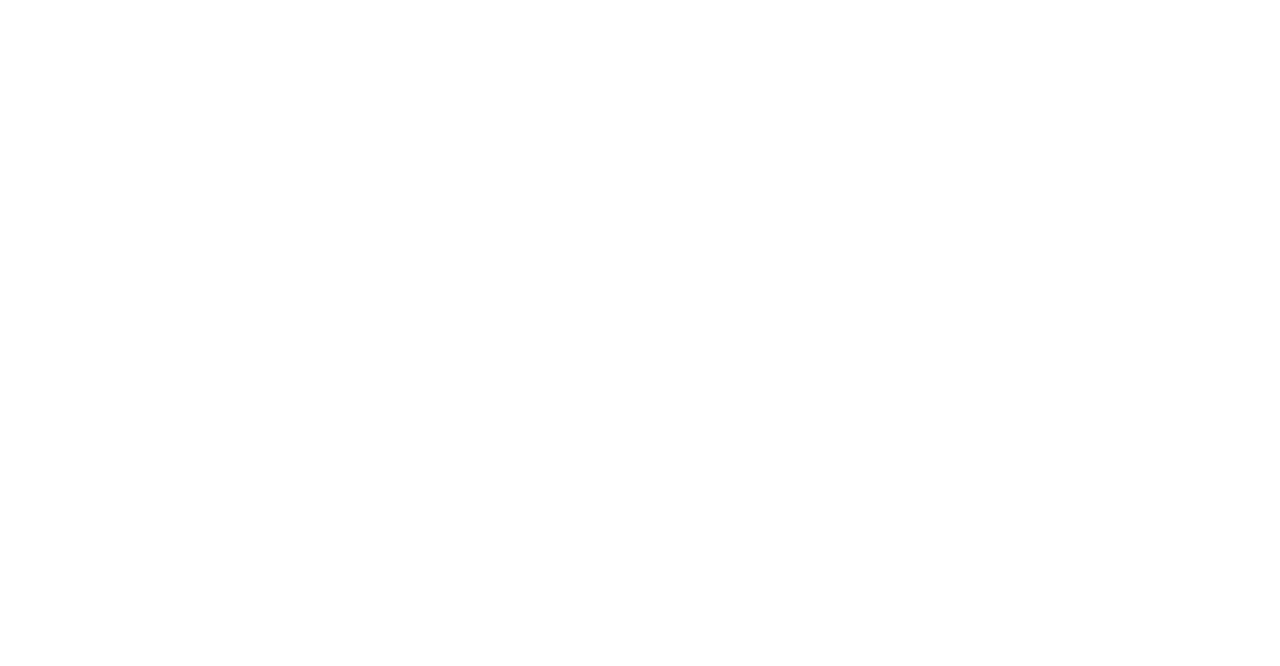
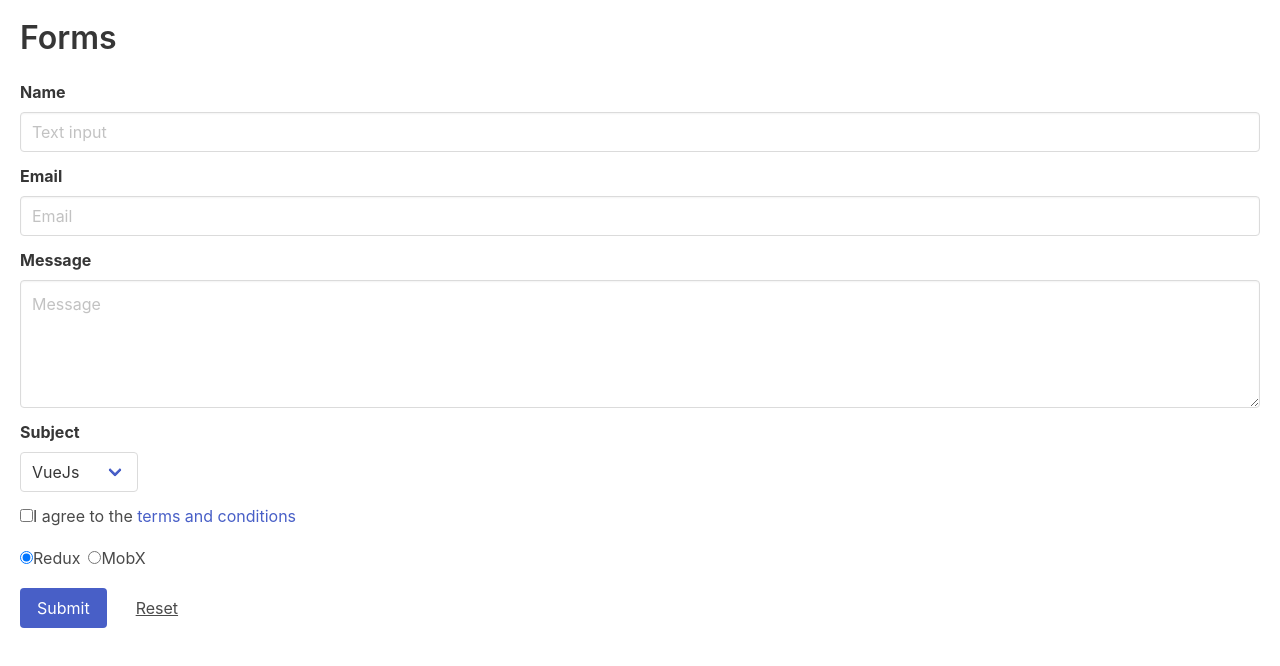
Before and after one commit to qingguatang/fe-react, a React (Create React App) app: page /forms in a window 1280 px wide. Shown: the top 666 px of the page. Built offline with nearby package versions, Linux system fonts and the light colour scheme; a small style sheet from the web is missing.

Commit message:
add form

```diff
--- a/src/App.js
+++ b/src/App.js
@@ -2,6 +2,7 @@ import React from 'react'
 import { BrowserRouter as Router, Route, Link } from 'react-router-dom';
 import SortList from 'pages/SortList';
 import MyTabs from 'pages/MyTabs';
+import Forms from 'pages/Forms';
 import Markdown from 'pages/Markdown';
 import './App.scss';
 
@@ -11,6 +12,7 @@ const App = () => (
       <Route path="/" exact component={Index} />
       <Route path="/updown" component={SortList} />
       <Route path="/tabs" component={MyTabs} />
+      <Route path="/forms" component={Forms} />
       <Route path="/markdown" component={Markdown} />
     </div>
   </Router>
@@ -21,8 +23,9 @@ const Index = () => (
   <div className="index">
     <div className="navs">
       <Link to="/updown">列表</Link>
-      <Link to="/markdown">Tab切换</Link>
-      <Link to="/tabs">Markdown编辑器</Link>
+      <Link to="/tabs">Tab切换</Link>
+      <Link to="/forms">表单</Link>
+      <Link to="/markdown">Markdown编辑器</Link>
     </div>
   </div>
 );
--- /dev/null
+++ b/src/pages/Forms/index.js
@@ -0,0 +1,160 @@
+import React, { Component } from 'react';
+import 'bulma';
+import './style.scss';
+
+
+class Forms extends Component {
+  constructor(props) {
+    super(props);
+    this.state = {
+      name: '',
+      email: '',
+      message: '',
+      subject: 'vue',
+      agree: false,
+      statemanage: 'redux',
+      errors: {
+        // name: '请输入名称'
+      },
+      test: 1
+    };
+  }
+
+  render() {
+    var errors = this.state.errors;
+    return (
+      <div className="myform">
+        <form onSubmit={e => this.onSubmit(e)}>
+        <div className="title">Forms</div>
+        <div className="field">
+          <label className="label">Name</label>
+          <div className="control">
+            <input className="input" type="text" placeholder="Text input"
+              value={this.state.name}
+              onChange={e => this.onFieldChange('name', e)}
+              onBlur={e => this.validateField('name')} />
+          </div>
+          {errors.name ? <p class="help is-danger">{errors.name}</p> : null}
+        </div>
+        <div className="field">
+          <label className="label">Email</label>
+          <div className="control">
+            <input className="input" type="text" placeholder="Email"
+              value={this.state.email}
+              onChange={e => this.onFieldChange('email', e)}
+              onBlur={e => this.validateField('email')} />
+          </div>
+          {errors.email ? <p class="help is-danger">{errors.email}</p> : null}
+        </div>
+        <div className="field">
+          <label className="label">Message</label>
+          <div className="control">
+            <textarea className="textarea" placeholder="Message"
+              value={this.state.message}
+              onChange={e => this.onFieldChange('message', e)} />
+          </div>
+        </div>
+        <div class="field">
+          <label class="label">Subject</label>
+          <div class="control">
+            <div class="select">
+              <select value={this.state.subject}
+                  onChange={e => this.onFieldChange('subject', e)}>
+                <option value="">请选择</option>
+                <option value="react">React Js</option>
+                <option value="vue">VueJs</option>
+              </select>
+            </div>
+          </div>
+        </div>
+        <div class="field">
+          <div class="control">
+            <label class="checkbox">
+              <input type="checkbox" checked={this.state.agree}
+                  onChange={e => this.onFieldChange('agree', e, 'checked')} />
+              I agree to the <a href="#">terms and conditions</a>
+            </label>
+          </div>
+        </div>
+
+        <div class="field">
+          <div class="control">
+            <label class="radio">
+              <input type="radio" name="statemanage" value="redux"
+                checked={this.state.statemanage === 'redux'}
+                onChange={e => this.onFieldChange('statemanage', e)} />
+              Redux
+            </label>
+            <label class="radio">
+              <input type="radio" name="statemanage" value="mobx"
+                checked={this.state.statemanage === 'mobx'}
+                onChange={e => this.onFieldChange('statemanage', e)} />
+              MobX
+            </label>
+          </div>
+        </div>
+
+        <div class="field is-grouped">
+          <div class="control">
+            <button class="button is-link" type="submit">Submit</button>
+          </div>
+          <div class="control">
+            <button class="button is-text" type="button">Reset</button>
+          </div>
+        </div>
+        </form>
+      </div>
+    );
+  }
+
+  onFieldChange(field, e, valueField) {
+    // console.log(e.target)
+    var value = e.target[valueField || 'value'];
+    var state = {};
+    state[field] = value;
+    // this.setState({ [field]: value });
+    this.setState(state);
+  }
+
+  onSubmit(e) {
+    e.preventDefault();
+    if (!this.validateField()) {
+      return;
+    }
+    // console.log(this.state);
+
+    console.log(this.state.test);
+    this.setState({test:2})
+    console.log(this.state.test);
+  }
+
+  validateField(field) {
+    var errors = this.state.errors;
+    if (!field || field === 'name') {
+      if (!this.state.name) {
+        errors.name = '请输入名称';
+      } else {
+        errors.name = null;
+      }
+    }
+
+    if (!field || field === 'email') {
+      var re = /^[-\w]+@[-\w]+(\.[-\w]+)+$/;
+      if (this.state.email && !re.test(this.state.email)) {
+        errors.email = '请正确输入Email';
+      } else {
+        errors.email = null;
+      }
+    }
+    this.setState({ errors: errors });
+
+    for (var k in errors) {
+      if (errors[k]) {
+        return false;
+      }
+    }
+    return true;
+  }
+}
+
+export default Forms;
--- /dev/null
+++ b/src/pages/Forms/style.scss
@@ -0,0 +1,3 @@
+.myform {
+  padding: 20px;
+}
```
